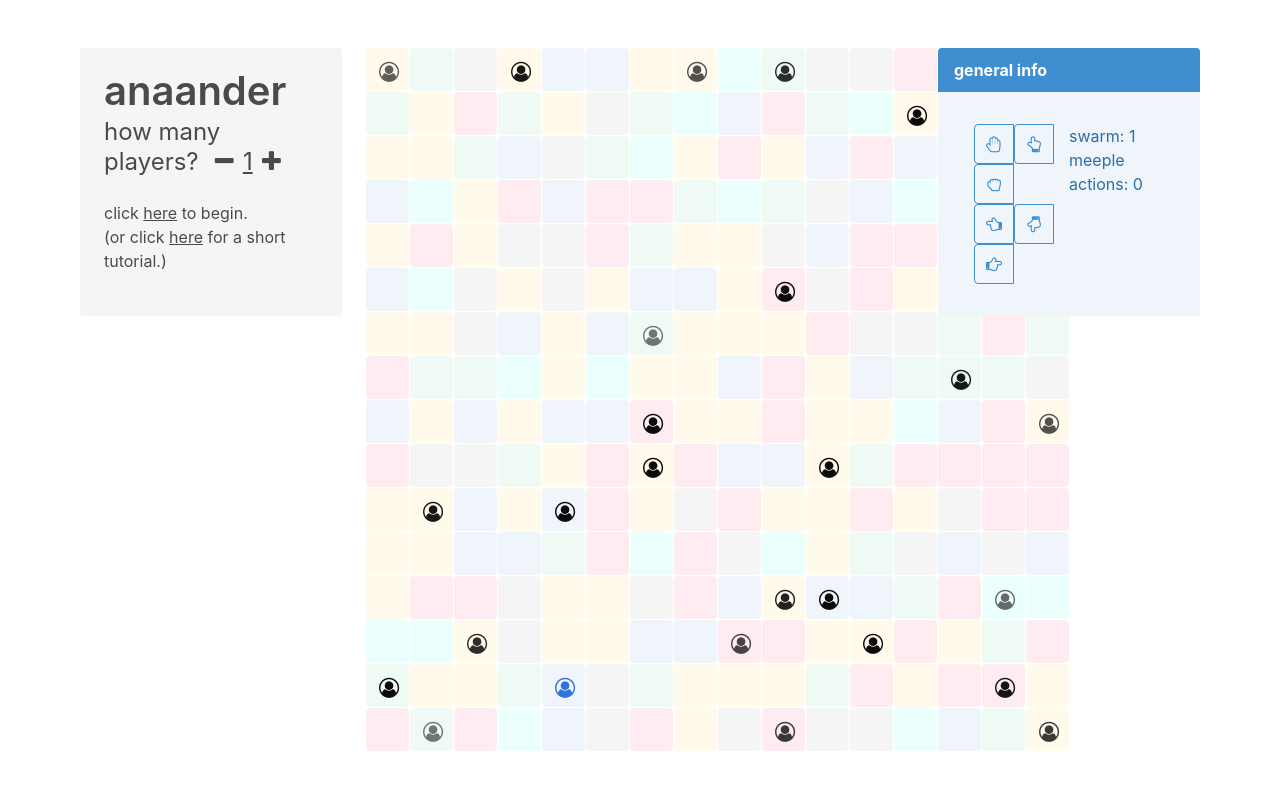
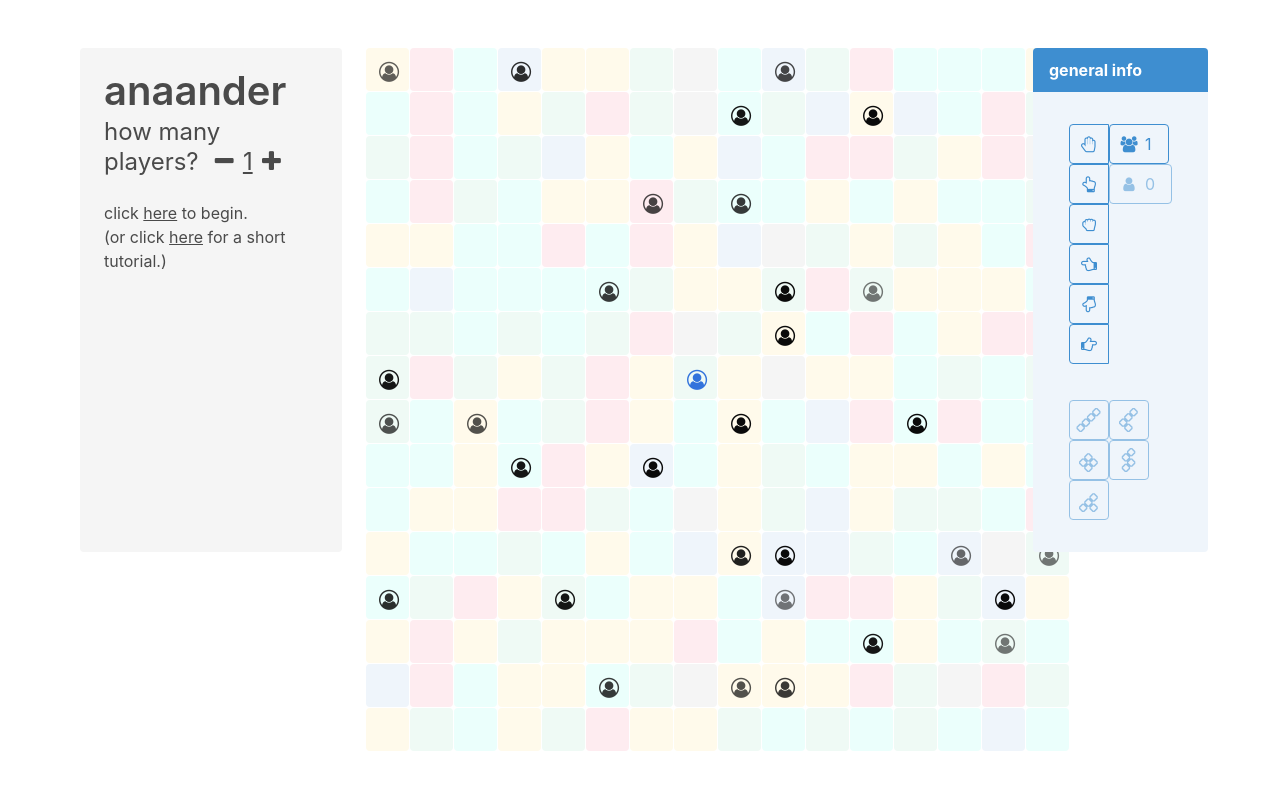
Before and after one commit to hervan/anaander, a React app: page / in a window 1280 px wide. Both pictures are taken after a click on the link 276 px from the left and 161 px from the top of the page. Shown: the top 790 px of the page. Built offline with nearby package versions, Linux system fonts and the light colour scheme.

Commit message:
item exploration completely implemented redesign, game logic, action, new icons, everything created close #19

```diff
--- a/package.json
+++ b/package.json
@@ -32,6 +32,7 @@
     "bulma": "^0.3.2",
     "css-loader": "^0.26.4",
     "file-loader": "^0.10.1",
+    "font-awesome": "^4.7.0",
     "gh-pages": "^0.12.0",
     "html-webpack-plugin": "^2.28.0",
     "jest": "^19.0.2",
--- a/src/Game.ts
+++ b/src/Game.ts
@@ -23,7 +23,7 @@ type Position = {
 };
 
 export enum Geography {
-    swamp = 1,
+    swamp,
     island,
     mountain,
     forest,
@@ -31,22 +31,28 @@ export enum Geography {
     plains
 }
 
-const terrainDistribution: Geography[] = [
-    Geography.city,
-    Geography.island, Geography.island,
-    Geography.forest, Geography.forest,
-    Geography.swamp, Geography.swamp,
-    Geography.mountain, Geography.mountain,
-    Geography.plains, Geography.plains, Geography.plains, Geography.plains
+type Item = {
+    type:
+    | "energy"
+    | "food"
+    | "ore"
+    | "relic"
+    | "technology";
+    piece:
+    | "i"
+    | "l"
+    | "o"
+    | "s"
+    | "t";
+};
+
+export const Items: Item[] = [
+    { type: "energy", piece: "i" },
+    { type: "food", piece: "l" },
+    { type: "ore", piece: "o" },
+    { type: "relic", piece: "s" },
+    { type: "technology", piece: "t" }
 ];
-
-enum Item {
-    relic,
-    technology,
-    mineral,
-    food,
-    water
-};
 
 export enum Turn {
     heads,
@@ -78,14 +84,14 @@ export type Terrain = {
     geography: Geography;
     spaceLeft: number;
     topMeeple: number;
-    items: Item[];
+    items: boolean[];
 };
 
 export type Player = {
     team: Team;
     individualActions: number;
     swarmSize: number;
-    items: Item[];
+    items: boolean[];
 };
 
 export type Lesson = {
@@ -111,7 +117,8 @@ const InvalidPlays: IDictionary = {
     NoGameYet: "wait for a game to begin.",
     OutOfBoard: "keep your meeples inside the board.",
     NotYourTurn: "wait for your turn to begin.",
-    TerrainIsCrowded: "move to a terrain with space available."
+    TerrainIsCrowded: "move to a terrain with space available.",
+    NotOnGround: "only meeples on the ground can explore the terrain"
 };
 
 type InvalidPlay = {
@@ -242,6 +249,13 @@ function moveMeeple(game: Game, from: Position, action: Action): Game {
             to.row = from.row + 1;
             break;
 
+            case Action.explore:
+            lastAction =
+                gameMeeples[topMeeple].topsMeeple === -1 ?
+                null :
+                { explanation: InvalidPlays.NotOnGround };
+            break;
+
             default:
             lastAction = null;
         }
@@ -269,6 +283,30 @@ function moveMeeple(game: Game, from: Position, action: Action): Game {
 
                 meeple.turn = flipTurn(meeple.turn);
 
+                lastAction = action;
+
+                switch (action) {
+
+                    case Action.explore:
+
+                    terrainTo.items.forEach((item, index) => {
+
+                        if (item && !gamePlayers[gameMeeples[meeple.key].team].items[index]) {
+
+                            terrainTo.items[index] = false;
+                            gamePlayers[gameMeeples[meeple.key].team].items[index] = true;
+                        }
+                    });
+
+                    gameTerrains[positionToIndex(to, game.boardSize)] = terrainTo;
+
+                    break;
+
+                    case Action.up:
+                    case Action.left:
+                    case Action.down:
+                    case Action.right:
+
                     terrainFrom.topMeeple = meeple.topsMeeple;
                     terrainFrom.spaceLeft++;
                     meeple.topsMeeple = terrainTo.topMeeple;
@@ -278,8 +316,6 @@ function moveMeeple(game: Game, from: Position, action: Action): Game {
                     meeple.position = to;
 
                     gameMeeples[meeple.key] = meeple;
-
-                lastAction = action;
 
                     if (meeple.topsMeeple !== -1
                         && gameMeeples[meeple.key].team !== gameMeeples[meeple.topsMeeple].team) {
@@ -326,10 +362,14 @@ function moveMeeple(game: Game, from: Position, action: Action): Game {
                                 gamePlayers[meepleOver.team].swarmSize--;
                             }
                         }
+
                     }
 
                     gameTerrains[positionToIndex(from, game.boardSize)] = terrainFrom;
                     gameTerrains[positionToIndex(to, game.boardSize)] = terrainTo;
+
+                    break;
+                }
             }
         }
     }
@@ -472,12 +512,13 @@ export function setup(playerCount: number = 0, boardSize: number = 16): Game {
                 col: j
             };
 
-            const geography: Geography = terrainDistribution[Math.floor(Math.random() * terrainDistribution.length)];
+            const geography: Geography = Math.floor((Math.sqrt(8 * (Math.floor(Math.random() * 21) + 1)) - 1) / 2);
 
             let topMeeple: number = -1;
-            let spaceLeft: number = geography;
+            let spaceLeft: number = geography + 1;
 
-            if (spaceLeft > 1 && Math.random() < 0.12) {
+            if (spaceLeft > 1
+                && Math.random() < 0.12) {
 
                 const meeple: Meeple = {
 
@@ -502,7 +543,7 @@ export function setup(playerCount: number = 0, boardSize: number = 16): Game {
                 geography: geography,
                 spaceLeft: spaceLeft,
                 topMeeple: topMeeple,
-                items: []
+                items: Items.map((item, index) => index === geography && Math.random() < (1 / 6))
             };
         }
     }
@@ -544,7 +585,7 @@ export function setup(playerCount: number = 0, boardSize: number = 16): Game {
             team: team,
             individualActions: 0,
             swarmSize: 1,
-            items: []
+            items: Items.map(() => false)
         };
     }
 
--- a/src/anaander.css
+++ b/src/anaander.css
@@ -5,6 +5,15 @@
     --warning-color: hsl(48, 100%, 67%);
     --danger-color: hsl(348, 100%, 61%);
     --default-color: hsl(0, 0%, 4%);
+}
+
+
+@font-face {
+    font-family: 'anaander';
+    src: url('../resources/anaander-webfont.woff2') format('woff2'),
+         url('../resources/anaander-webfont.woff') format('woff');
+    font-weight: normal;
+    font-style: normal;
 }
 
 @keyframes highlighting {
@@ -121,3 +130,8 @@
 .current-player {
     animation: jello-vertical 0.5s both;
 }
+
+.artifact {
+    font-family: anaander;
+    font-size: 24px;
+}
--- a/src/components/Controls.tsx
+++ b/src/components/Controls.tsx
@@ -6,7 +6,7 @@ import { IProps } from "./Table";
 import Player from "./Player";
 
 const Controls: ((props: IProps) => JSX.Element) = (props: IProps) =>
-    <div id="players" className="tile is-3 is-vertical">
+    <div id="players" className="tile is-2 is-vertical">
         {props.game.players.map((player) =>
             <Player
                 key={player.team}
--- a/src/components/Player.tsx
+++ b/src/components/Player.tsx
@@ -1,33 +1,39 @@
 // tslint:disable-next-line:no-unused-variable
 import * as React from "react";
-import * as Game from "../Game";
 import {
     Action,
-    Mode
+    Items,
+    Mode,
+    Play,
+    Player,
+    Team
 } from "../Game";
 
 interface IProps {
-    player: Game.Player;
-    enqueuePlay: (move: Game.Play) => void;
+    player: Player;
+    enqueuePlay: (move: Play) => void;
     active: boolean;
 }
 
 const Player: ((props: IProps) => JSX.Element) = (props: IProps) =>
     <div className="player tile is-parent">
-        <article className={"tile is-child message is-" + Game.Team[props.player.team]
+        <article className={"tile is-child message is-" + Team[props.player.team]
             + (props.active ? " current-player" : "")}
             style={{
                 opacity: props.player.swarmSize === 0 ? 0.1 : 1,
                 transition: "opacity 1s"
         }}>
             <div className="message-header">
-                <p>general {Game.Team[props.player.team]}</p>
+                <p>
+                    general {Team[props.player.team]} {props.player.swarmSize > 0 ? "" : "is dead :("}
+                </p>
             </div>
             <div className="message-body">
+                <div className="tile is-child">
                     <div className="field has-addons tile is-parent">
                         <div className="control tile is-child">
                             <p>
-                            <a className={"button is-outlined is-" + Game.Team[props.player.team]}
+                                <a className={"button is-outlined is-" + Team[props.player.team]}
                                     onClick={() => props.enqueuePlay({
                                     mode: Mode.play,
                                     team: props.player.team,
@@ -38,7 +44,7 @@ const Player: ((props: IProps) => JSX.Element) = (props: IProps) =>
                                         <i className="fa fa-hand-paper-o"></i>
                                     </span>
                                 </a>
-                            <a className={"button is-outlined is-" + Game.Team[props.player.team]}
+                                <a className={"button is-outlined is-" + Team[props.player.team]}
                                     onClick={() => props.enqueuePlay({
                                     mode: Mode.play,
                                     team: props.player.team,
@@ -49,7 +55,7 @@ const Player: ((props: IProps) => JSX.Element) = (props: IProps) =>
                                         <i className="fa fa-hand-o-up"></i>
                                     </span>
                                 </a>
-                            <a className={"button is-outlined is-" + Game.Team[props.player.team]}
+                                <a className={"button is-outlined is-" + Team[props.player.team]}
                                     onClick={() => props.enqueuePlay({
                                     mode: Mode.play,
                                     team: props.player.team,
@@ -62,7 +68,7 @@ const Player: ((props: IProps) => JSX.Element) = (props: IProps) =>
                                 </a>
                             </p>
                             <p>
-                            <a className={"button is-outlined is-" + Game.Team[props.player.team]}
+                                <a className={"button is-outlined is-" + Team[props.player.team]}
                                     onClick={() => props.enqueuePlay({
                                     mode: Mode.play,
                                     team: props.player.team,
@@ -73,7 +79,7 @@ const Player: ((props: IProps) => JSX.Element) = (props: IProps) =>
                                         <i className="fa fa-hand-o-left"></i>
                                     </span>
                                 </a>
-                            <a className={"button is-outlined is-" + Game.Team[props.player.team]}
+                                <a className={"button is-outlined is-" + Team[props.player.team]}
                                     onClick={() => props.enqueuePlay({
                                     mode: Mode.play,
                                     team: props.player.team,
@@ -84,7 +90,7 @@ const Player: ((props: IProps) => JSX.Element) = (props: IProps) =>
                                         <i className="fa fa-hand-o-down"></i>
                                     </span>
                                 </a>
-                            <a className={"button is-outlined is-" + Game.Team[props.player.team]}
+                                <a className={"button is-outlined is-" + Team[props.player.team]}
                                     onClick={() => props.enqueuePlay({
                                     mode: Mode.play,
                                     team: props.player.team,
@@ -99,17 +105,43 @@ const Player: ((props: IProps) => JSX.Element) = (props: IProps) =>
                         </div>
                         <div className="tile is-child">
                             <p title="if you lose\nall your meeples\nyou're dead.">
-                            swarm: {props.player.swarmSize} meeple
-                            {props.player.swarmSize !== 1 ? "s" : ""}
+                                <a className={"button is-outlined is-" + Team[props.player.team]}
+                                    style={{ textDecoration: "none" }}>
+                                    <span className="icon is-small">
+                                        <i className="fa fa-users fa-fw"></i>
+                                    </span>
+                                    <span>{props.player.swarmSize}</span>
+                                </a>
                             </p>
-                        <p title={
-                            "individual actions to be performed\n\
-                            before or after your swarm action\n\
-                            on available meeples."
-                        }>
-                            actions: {props.player.individualActions}
+                            <p title={"individual actions to be performed\n"
+                                    + "before or after your swarm action\n"
+                                    + "on available meeples."}>
+                                <a className={"button is-outlined is-" + Team[props.player.team]}
+                                    disabled={props.player.individualActions <= 0}
+                                    style={{ textDecoration: "none" }}>
+                                    <span className="icon is-small">
+                                        <i className="fa fa-user fa-fw"></i>
+                                    </span>
+                                    <span>{props.player.individualActions}</span>
+                                </a>
                             </p>
-                        <p>{props.player.swarmSize > 0 ? "" : "you died :("}</p>
+                        </div>
+                    </div>
+                    <div className="field has-addons tile is-parent">
+                        <div className="control tile is-child">
+                            <p>
+                                {Items.map(({ type, piece }, i) =>
+                                    <a key={i}
+                                        className={"button is-outlined is-" + Team[props.player.team]}
+                                        title={type}
+                                        disabled={!props.player.items[i]}>
+                                        <span className="icon">
+                                            <span className="fa artifact">{piece}</span>
+                                        </span>
+                                    </a>
+                                )}
+                            </p>
+                        </div>
                     </div>
                 </div>
             </div>
--- a/src/components/Terrain.tsx
+++ b/src/components/Terrain.tsx
@@ -2,6 +2,7 @@
 import * as React from "react";
 import {
     Geography,
+    Items,
     Play,
     Team,
     Terrain
@@ -25,7 +26,8 @@ function terrainColor(geography: Geography): string {
 
 const Terrain: ((props: IProps) => JSX.Element) = (props: IProps) =>
     <article
-        title={Geography[props.terrain.geography] + "\nspace for " + props.terrain.spaceLeft + " meeples"}
+        title={Geography[props.terrain.geography] + "\nspace for " + props.terrain.spaceLeft + " meeples\n"
+            + Items.map(({ type, piece }) => type).filter((type, index) => props.terrain.items[index]).join(", ")}
         className={"terrain message is-"
             + terrainColor(props.terrain.geography)}
         style={{ top: props.terrain.position.row * 44, left: props.terrain.position.col * 44 }}>
--- a/src/index.tsx
+++ b/src/index.tsx
@@ -3,6 +3,7 @@ import * as React from "react";
 import * as ReactDOM from "react-dom";
 
 import "bulma/css/bulma.css";
+import "font-awesome/css/font-awesome.min.css";
 
 import { Table } from "./components/Table";
 
```
Also changed, not shown: index.ejs, resources/anaander-webfont.woff (added), resources/anaander-webfont.woff2 (added). Lines whose indentation alone changed are shown as unchanged.
